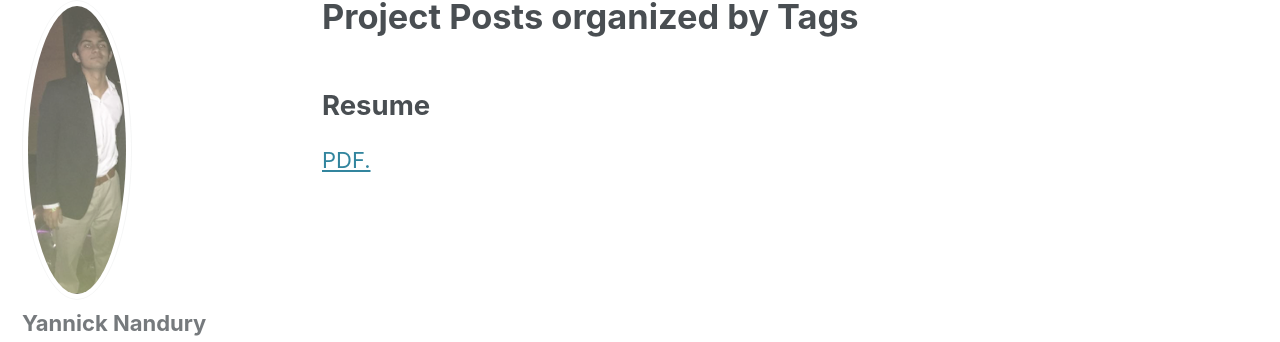
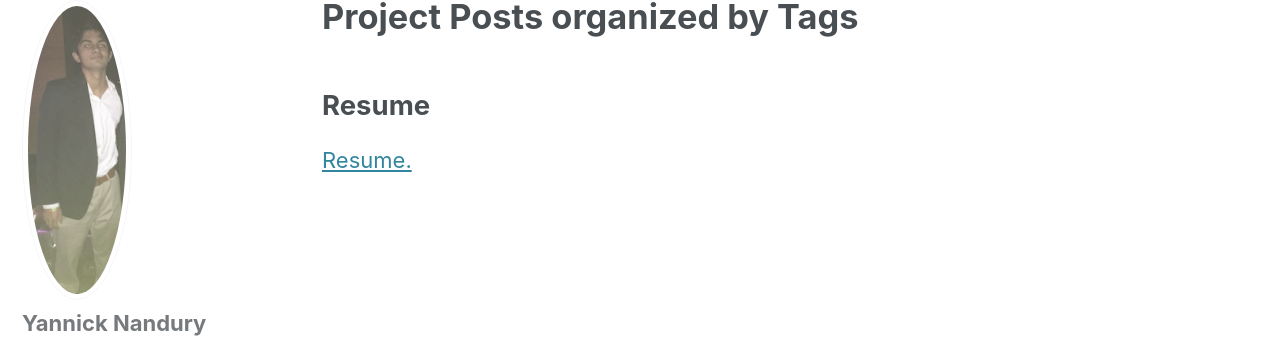
Before and after one commit to yannickn262/yannickn262.github.io, a Jekyll site: the page built from _pages/projects.md, in a window 1280 px wide and 900 px high, scrolled down 1002 px. Shown: the part 113-455 px from the top of the window. Built offline with Jekyll 4.4.1, drawn with Linux system fonts in a browser that asks for light colours; cached includes are drawn as plain includes; nearby versions of some CDN libraries.

Commit message:
Link broken

```diff
--- a/_pages/projects.md
+++ b/_pages/projects.md
@@ -7,4 +7,4 @@
   image: "/images/jax.jpg"
 ---
 <h2>Resume <br> </h2>
-<a href="yannickn262.github.io/assets/resume.pdf" target="_blank">PDF.</a>
+<a href="assets/resume.pdf" target="_blank">Resume.</a>
```
